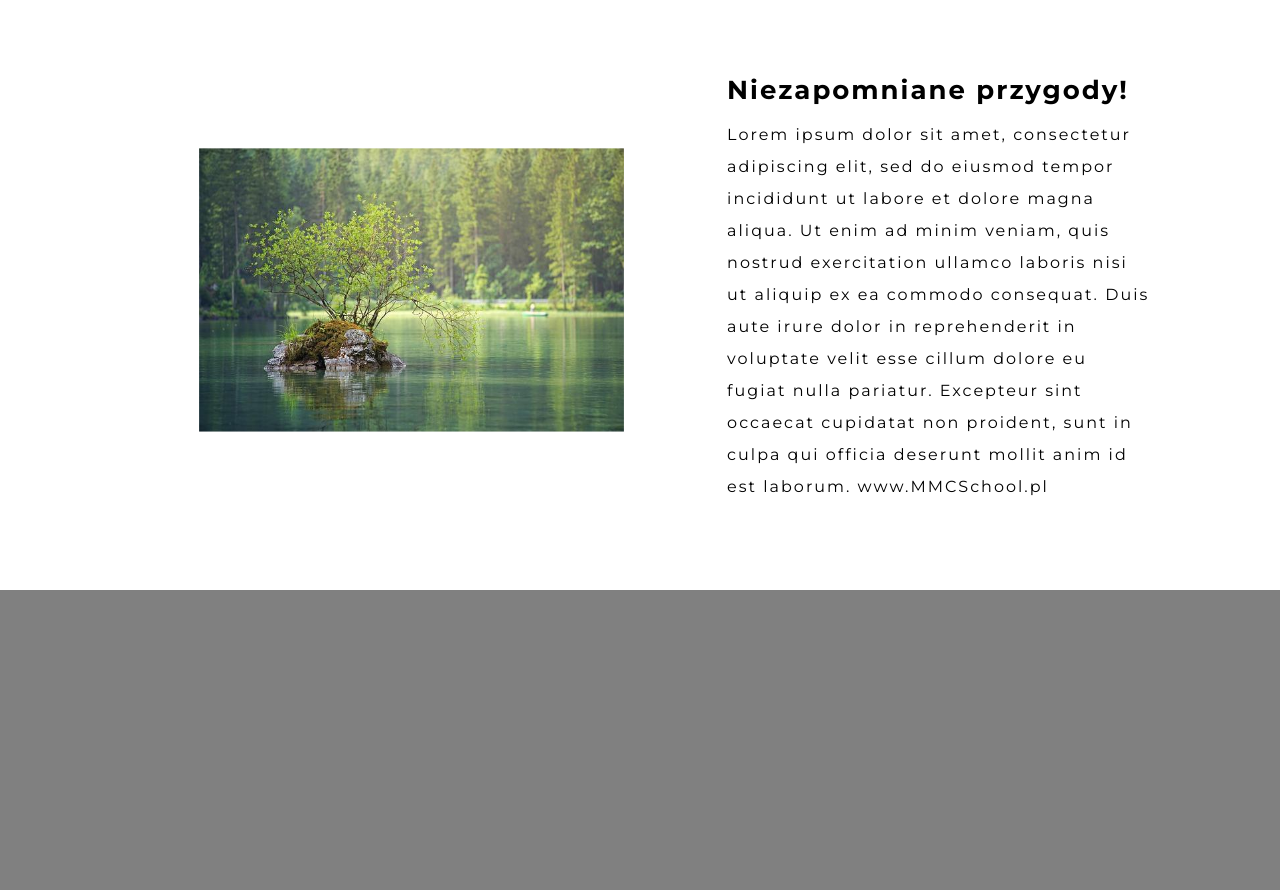
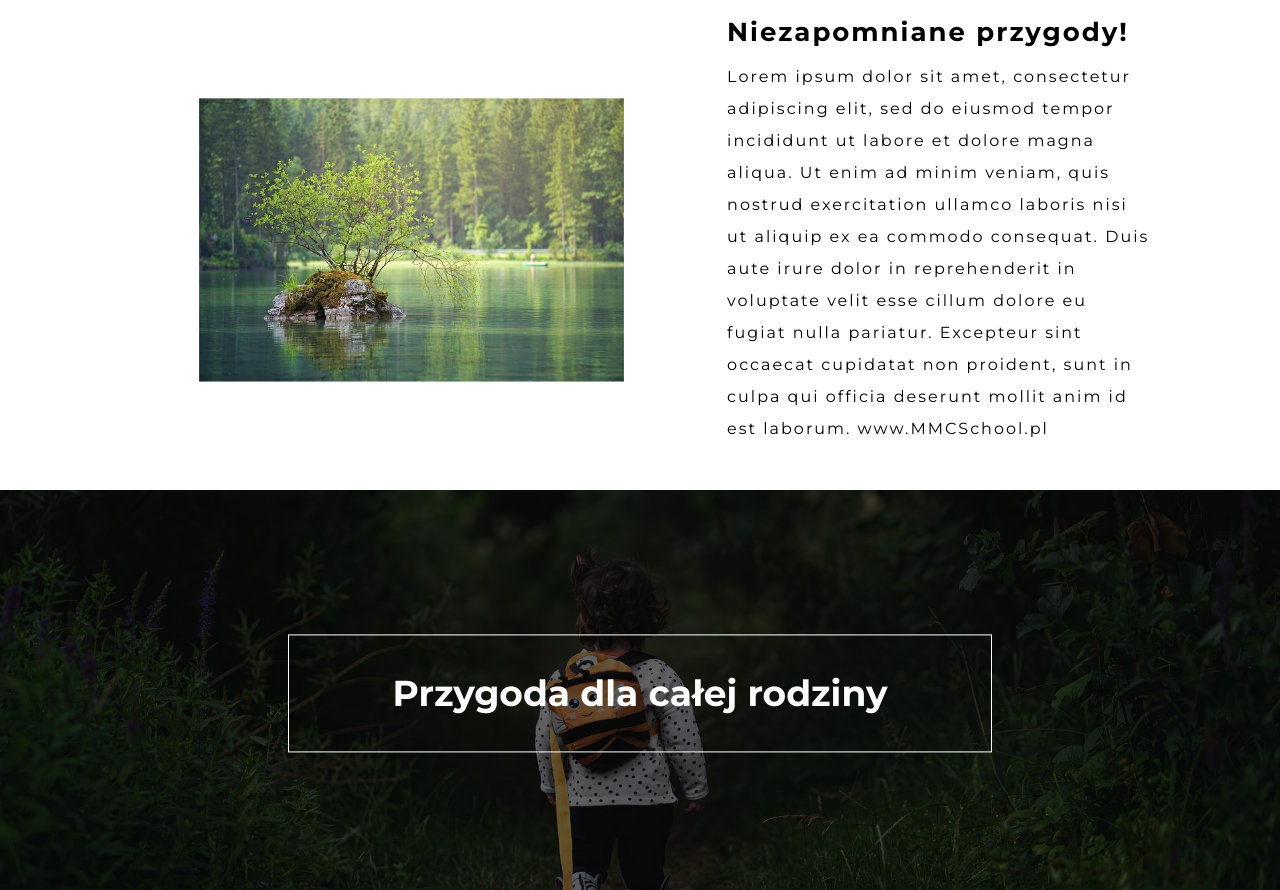
Before and after one commit to PatrykChm/Forest, a website: page index.html in a window 1280 px wide. Shown: the part 568-1458 px from the top of the page. Before the commit the page ends 1158 px from the top, so only its background shows below. Drawn offline with Linux system fonts and the light colour scheme; files whose address does not match are found by name.

Commit message:
added adventure section

```diff
--- a/index.html
+++ b/index.html
@@ -37,9 +37,7 @@
 
     </div>
 </nav>
-
     <main>
-
         <div class="hero-img">
             <div class="hero-text">
                 <p>Forest Group</p>
@@ -47,7 +45,6 @@
             </div>
             <div class="hero-bg"></div>
         </div>
-
 
         <section class="about-us">
 
@@ -70,6 +67,16 @@
             </div>
 
         </section>
+
+        <div class="hero-img adventure">
+            <div class="hero-text child">
+                <h1>Przygoda dla całej rodziny</h1>
+            </div>
+            <div class="hero-bg"></div>
+        </div>
+
+
+
     </main>
 
 
```
Also changed, not shown: dist/css/style.min.css, 1 other file.
